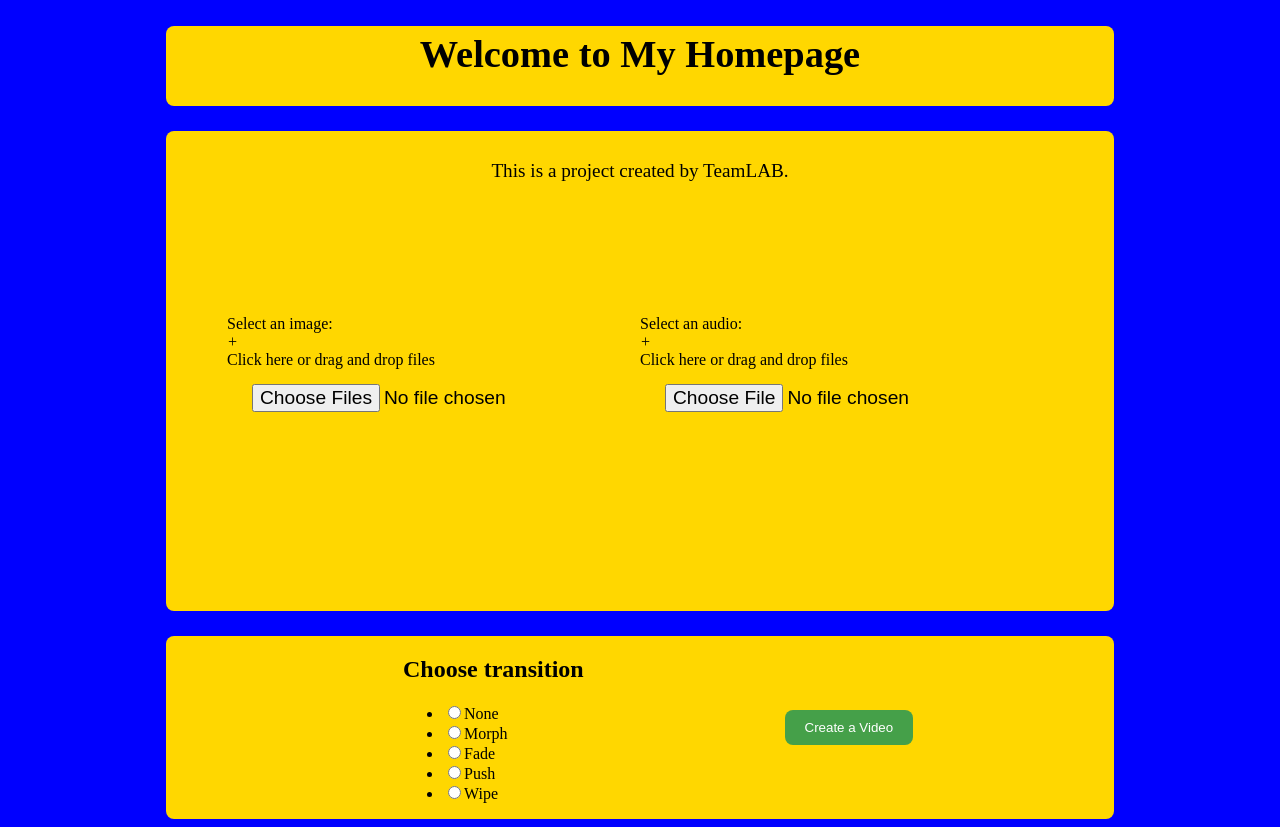
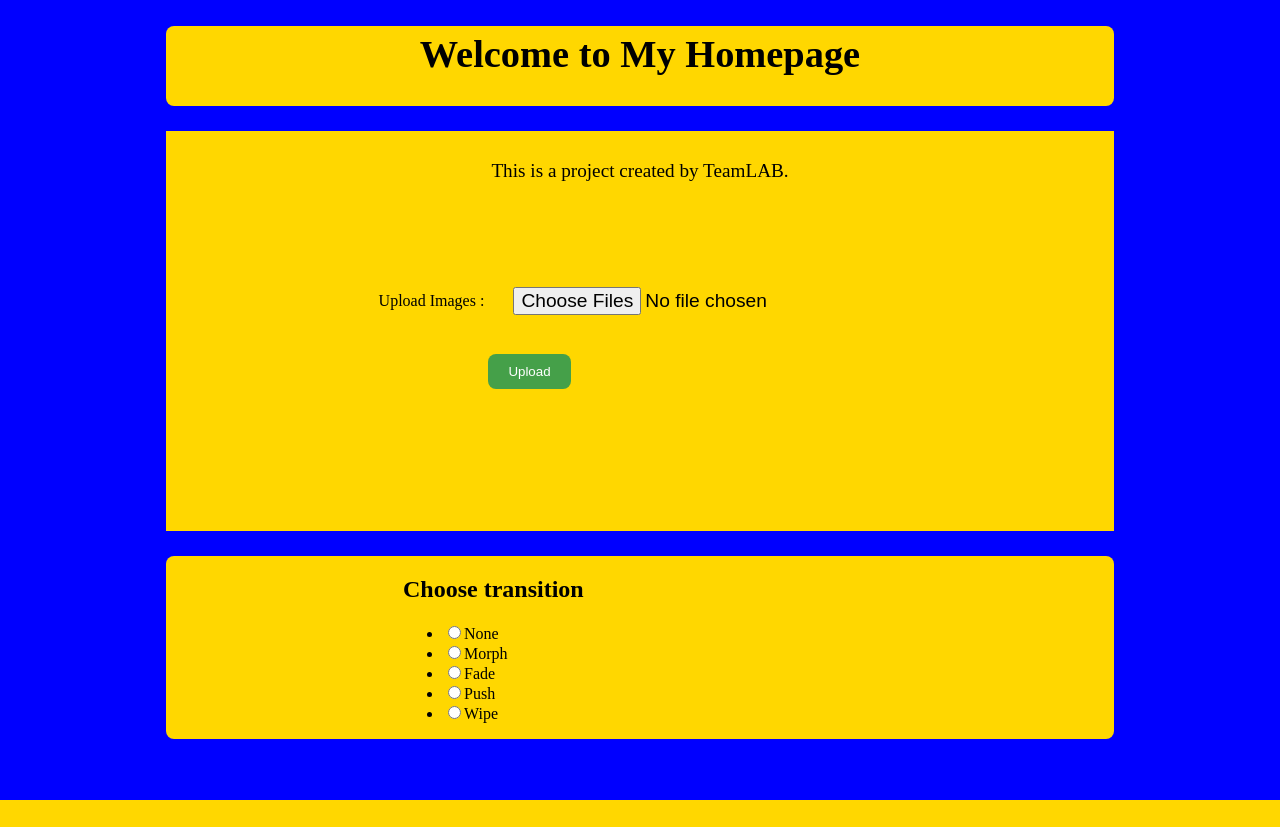
Before and after one commit to AnshAcharya/IssProjectM2, a Flask app: page /home in a window 1280 px wide. After the commit the page ends 800 px from the top, so only its background shows below. Run offline with Flask 3, Linux system fonts and the light colour scheme.

Commit message:
Add files via upload
M2 completed

```diff
--- a/app.py
+++ b/app.py
@@ -17,6 +17,13 @@ class User(db.Model):
     username = db.Column(db.String(100), unique=True, nullable=False)
     email = db.Column(db.String(100), unique=True, nullable=False)
     password = db.Column(db.String(100), nullable=False)
+
+class Image(db.Model):
+    image_id = db.Column(db.Integer, primary_key=True)
+    user_id = db.Column(db.Integer, nullable=False)
+    filename = db.Column(db.String(255), nullable=False)
+    image_data = db.Column(db.BLOB, nullable=False)  # This line should match the column in your database
+
 
 @app.route('/', methods=['GET', 'POST'])
 def landing_and_login_page():
@@ -55,6 +62,7 @@ def signup():
         password_token = create_access_token(identity=password, expires_delta=datetime.timedelta(days=1))  # Expires in 1 day
 
         try:
+            # new_image = Image(imge)
             new_user = User(username=username, email=email, password=password_token)
             db.session.add(new_user)
             db.session.commit()
@@ -67,10 +75,29 @@ def signup():
 
     return render_template('signupPage.html')
 
-# Route for home page
-@app.route('/home')
+@app.route('/home', methods=['GET', 'POST'])
 def home():
+    if request.method == 'POST':
+        user_id = session.get('user_id')
+        if 'images[]' in request.files:
+            images = request.files.getlist('images[]')
+            for image in images:
+                if image:
+                    filename = image.filename
+                    image_data = image.read()  # Read the binary data of the image
+                    new_image = Image(user_id=user_id, filename=filename, image_data=image_data)
+                    db.session.add(new_image)
+                    db.session.commit()
+            return redirect('/vedio')
+        else:
+            # Handle case when no images are uploaded
+            return render_template('homePage.html', message='No images uploaded')
     return render_template('homePage.html')
+
+
+@app.route('/vedio', methods=['GET', 'POST'])
+def vedio():
+    return render_template('videoPage.html')
 
 if __name__ == '__main__':
     with app.app_context():
--- a/static/homestyle.css
+++ b/static/homestyle.css
@@ -103,3 +103,14 @@ input[type="submit"]:hover {
     margin-left: 25%;
     margin: auto;
 }
+
+.form {
+    display: flex;
+    background-color: gold;
+    height:50vh;
+    width:75%;
+}
+
+.form form{
+    margin:auto;
+}
--- a/templates/homePage.html
+++ b/templates/homePage.html
@@ -12,28 +12,32 @@
 <body style="background-color: blue;">
   <div class="main">
     <div class="text">
-      <h1>Welcome to My Homepage</h1><p>{{ user_name }}</p>
+      <h1>Welcome to My Homepage</h1>
+      <p>{{ user_name }}</p>
       <br>
       <p>This is a project created by TeamLAB.</p>
     </div>
-    <div class="upload">
-      <div class="image">
-        <label for="imageUpload">Select an image: </label>
-        <div class="upload-area" onclick="document.getElementById('imageUpload').click()">
-          <i class="icon">+</i>
-          <div class="instructions">Click here or drag and drop files</div>
-        </div>
-        <input type="file" name="imageUpload" id="imageUpload" accept="image/*" multiple value="Insert Images">
-      </div>
-      <div class="audio">
-        <label for="audioUpload">Select an audio:</label>
-        <div class="upload-area" onclick="document.getElementById('audioUpload').click()">
-          <i class="icon">+</i>
-          <div class="instructions">Click here or drag and drop files</div>
-        </div>
-        <input type="file" name="audioUpload" id="audioUpload" accept="audio/*">
-      </div>
+    <center>
+    <div class="form">
+      <form action="/home" method="post" enctype="multipart/form-data">
+        <table>
+          <tr>
+            <td>Upload Images</td>
+            <td>:</td>
+            <td> <input type="file" name="images[]" id="imageUpload" accept="image/*" multiple></td>
+          </tr>
+
+          <tr>
+            <td></td>
+            <td></td>
+            <td><input style="margin-top: 20px;" type="submit" onclick="preview()"  value="Upload"></td>
+          </tr>
+        </table>
+      </form>
     </div>
+    </center>
+
+
     <div class="transitionSubmit">
       <div class="transition">
         <h2>Choose transition</h2>
@@ -45,7 +49,7 @@
           <li><input type="radio" name="r">Wipe</li>
         </ul>
       </div>
-      <input type="submit" value="Create a Video" onclick="preview()">
+      <!-- <input type="submit" value="Create a Video" onclick="preview()"> -->
     </div>
   </div>
   <script src="home.js"></script>
```
Also changed, not shown: templates/videoPage.html (+8 -8 lines).
